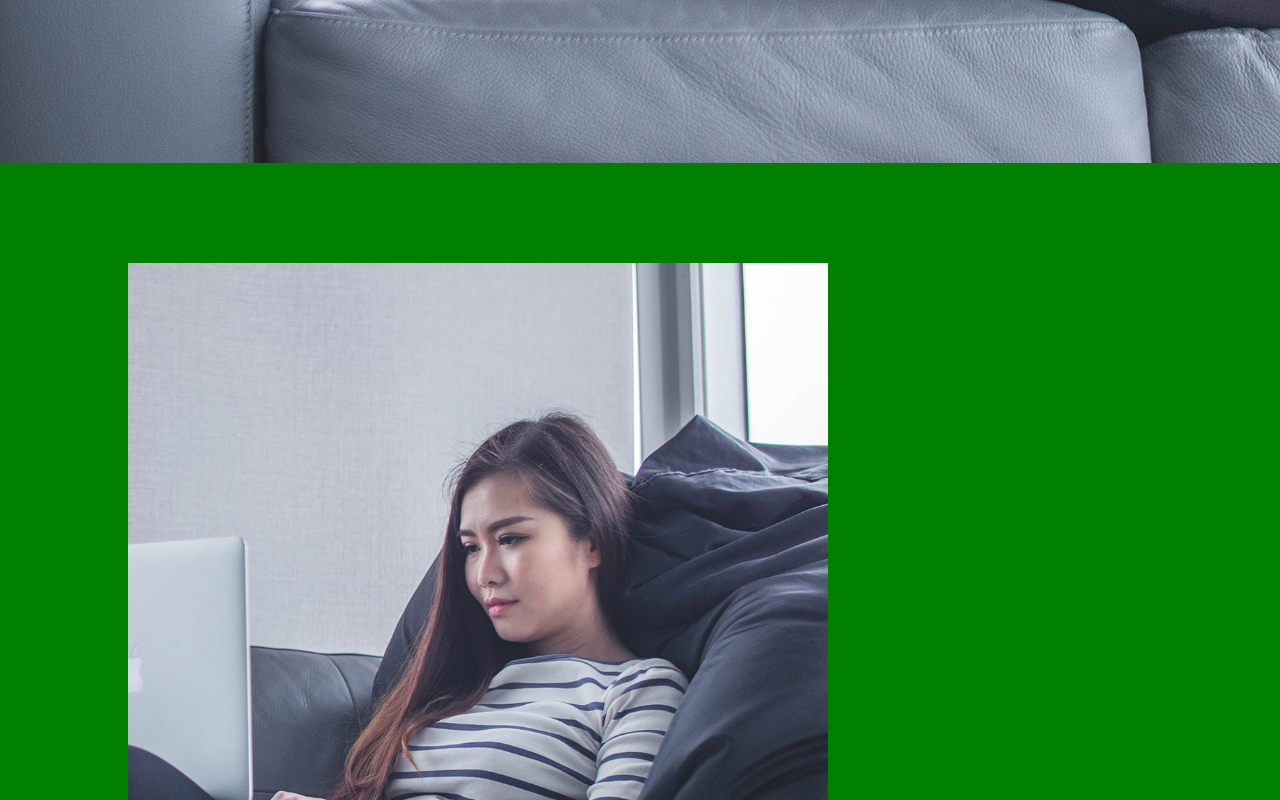
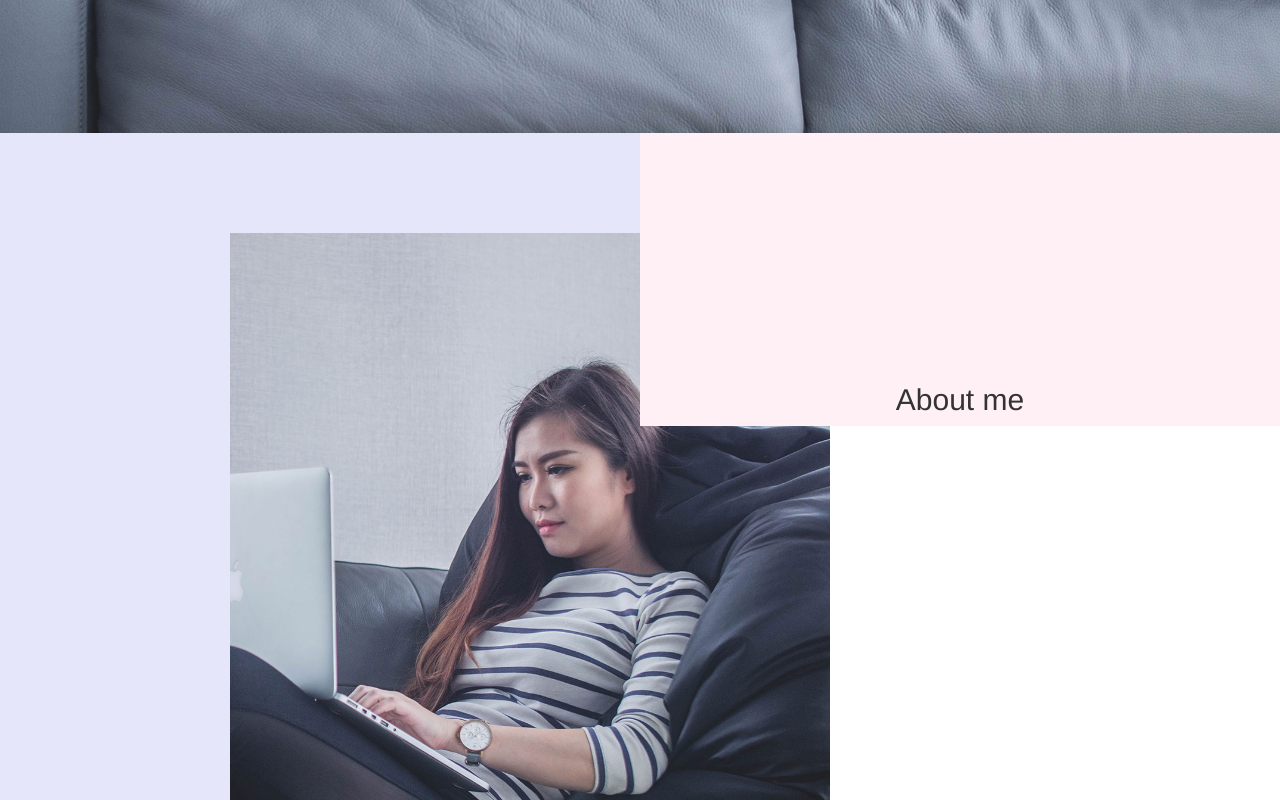
Before and after one commit to vinhtran543/portfolio, a plain HTML site: page public/index.html in a window 1280 px wide. Shown: the part 940-1740 px from the top of the page. Drawn offline with nearby package versions, Linux system fonts and the light colour scheme.

Commit message:
Made so that the showcase background image size and position covered the entire screen when the screen was zoomed in or out. Made a grid for the about me section of the index page.

```diff
--- a/public/css/style.css
+++ b/public/css/style.css
@@ -84,7 +84,12 @@ header a:hover{
 /* Show Case */
 #showcase{
     min-height: 1000px;
-    background:url('../images/showcase.jpg') no-repeat 0 -200px; /* X-axis, Y-axis*/
+    /* background:url('../images/showcase.jpg') no-repeat 0 -200px; X-axis, Y-axis */
+    background:url('../images/showcase.jpg') no-repeat; /* X-axis, Y-axis*/
+
+    background-size: cover; /*allows background image to cover entire page and not show white space when zoomed out*/
+    background-position: center center;
+
     text-align:center;
     color:white;
 }
@@ -102,13 +107,18 @@ header a:hover{
 
 #aboutme{
     min-height: 400px;
-    background:green;
 }
 
 #aboutme img{
     margin-top: 100px;
     margin-bottom: 100px;
-    width:700px; /* Set image size */
+    margin-left: 215px;
+    width:600px; /* Set image size */
+}
+#aboutme h1{
+    font-size:30px;
+    margin-top:250px;
+    text-align:center;
 }
 
 /* Boxes */
--- a/public/index.html
+++ b/public/index.html
@@ -10,6 +10,11 @@
         <title>Vinh Tran Portfolio | Welcome</title>
 
         <link rel="stylesheet" href="./css/style.css">
+
+        <meta name="viewport" content="width=device-width, initial-scale=1">
+        <link rel="stylesheet" href="https://maxcdn.bootstrapcdn.com/bootstrap/3.4.0/css/bootstrap.min.css">
+        <script src="https://ajax.googleapis.com/ajax/libs/jquery/3.3.1/jquery.min.js"></script>
+        <script src="https://maxcdn.bootstrapcdn.com/bootstrap/3.4.0/js/bootstrap.min.js"></script>
     </head>
 
     <body>
@@ -38,8 +43,15 @@
         </section>
 
         <section id="aboutme">
-            <div class="container">
-                <img src="images/image_1_long.jpg" alt="Image placeholder" class="img-fluid">
+            <div class="container-fluid">
+                <div class="row">
+                    <div class="col-sm-6" style="background-color:lavender;">
+                        <img src="images/image_1_long.jpg" alt="Image placeholder" class="img-fluid">
+                    </div>
+                    <div class="col-sm-6" style="background-color:lavenderblush;">
+                        <h1>About me</h1>
+                    </div>
+                </div>
             </div>
         </section>
 
```
